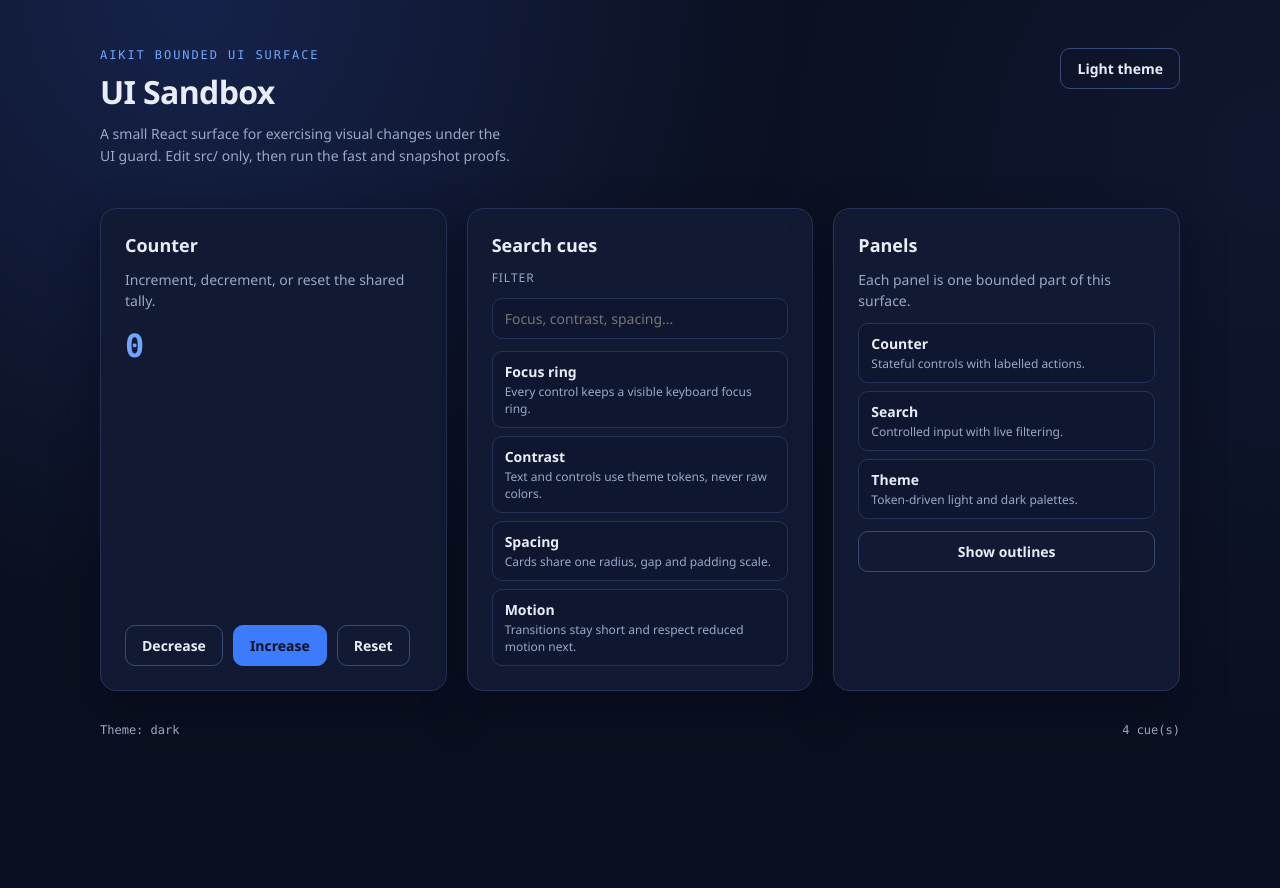
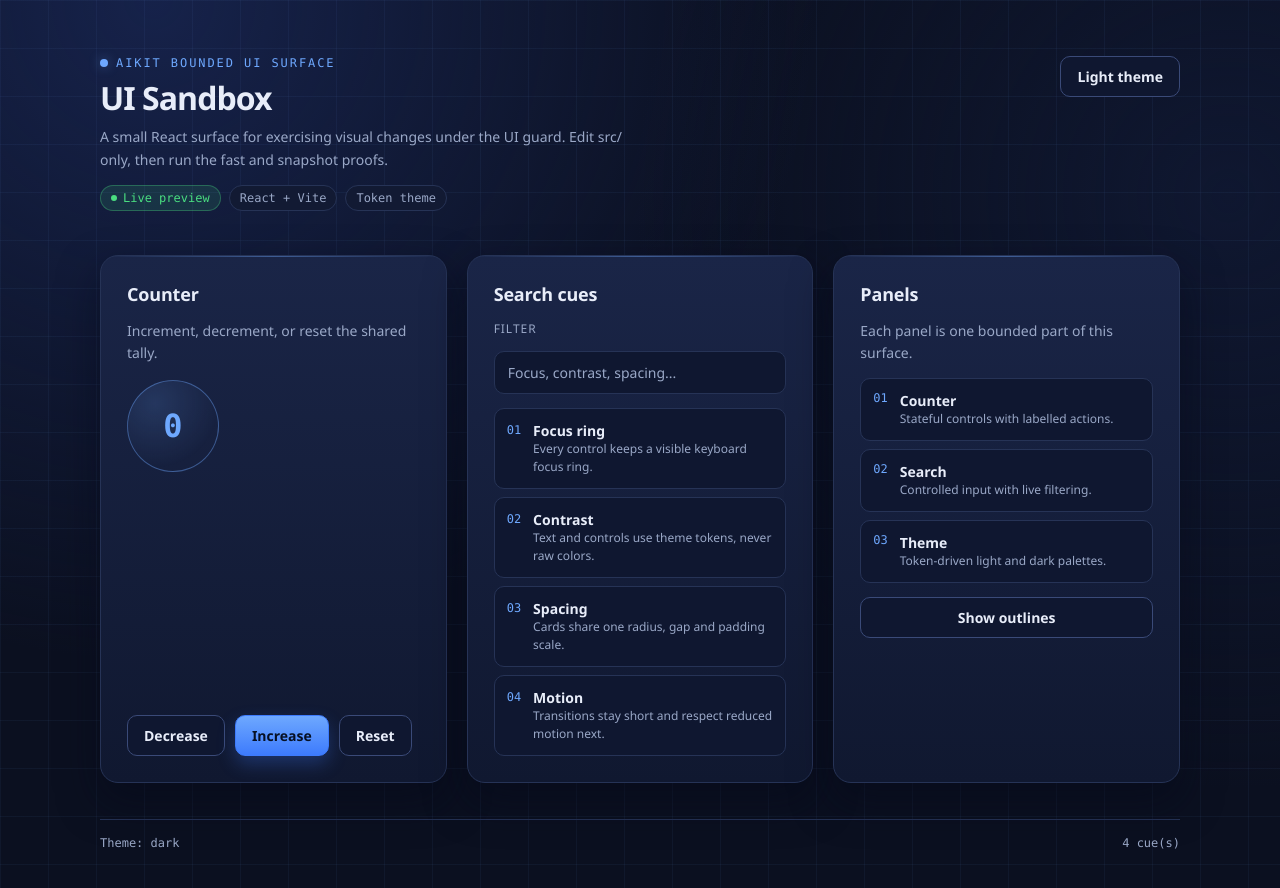
Before and after one commit to Aegean-E/ui-sandbox, a React (Vite) app: page / in a window 1280 px wide. Before the commit the page ends 800 px from the top, so only its background shows below. Built offline with nearby package versions, Linux system fonts and the light colour scheme.

Commit message:
feat(ui): polish the sandbox surface with chips, grid and numbered lists

```diff
--- a/src/App.jsx
+++ b/src/App.jsx
@@ -51,13 +51,24 @@ export default function App() {
       data-ui="app-root"
     >
       <header className="topbar" data-panel="topbar">
-        <div>
-          <p className="eyebrow">AIKit bounded UI surface</p>
+        <div className="identity">
+          <p className="eyebrow">
+            <span className="eyebrow-dot" aria-hidden="true" />
+            AIKit bounded UI surface
+          </p>
           <h1>UI Sandbox</h1>
           <p className="subtitle">
             A small React surface for exercising visual changes under the UI
             guard. Edit src/ only, then run the fast and snapshot proofs.
           </p>
+          <div className="chips">
+            <span className="chip">
+              <span className="chip-dot" aria-hidden="true" />
+              Live preview
+            </span>
+            <span className="chip">React + Vite</span>
+            <span className="chip">Token theme</span>
+          </div>
         </div>
         <button
           className="button button-ghost"
--- a/src/styles.css
+++ b/src/styles.css
@@ -2,13 +2,21 @@
   box-sizing: border-box;
 }
 
+::selection {
+  background: var(--accent-soft);
+  color: var(--text);
+}
+
 .app {
   min-height: 100vh;
-  padding: 48px clamp(20px, 6vw, 72px);
+  padding: 56px clamp(20px, 6vw, 72px) 40px;
   background:
-    radial-gradient(circle at 15% 0%, var(--bg-glow), transparent 45%),
-    radial-gradient(circle at 100% 20%, var(--bg-soft), transparent 40%),
+    linear-gradient(var(--grid-line) 1px, transparent 1px),
+    linear-gradient(90deg, var(--grid-line) 1px, transparent 1px),
+    radial-gradient(circle at 12% 0%, var(--bg-glow), transparent 46%),
+    radial-gradient(circle at 96% 22%, var(--bg-soft), transparent 42%),
     var(--bg);
+  background-size: 48px 48px, 48px 48px, auto, auto, auto;
 }
 
 .topbar {
@@ -17,12 +25,22 @@
   gap: 24px;
   align-items: flex-start;
   justify-content: space-between;
-  margin: 0 auto 40px;
+  margin: 0 auto 44px;
   max-width: 1080px;
 }
 
+.identity {
+  display: flex;
+  flex-direction: column;
+  gap: 10px;
+  max-width: 58ch;
+}
+
 .eyebrow {
-  margin: 0 0 8px;
+  display: inline-flex;
+  gap: 8px;
+  align-items: center;
+  margin: 0;
   color: var(--accent);
   font-family: var(--font-mono);
   font-size: var(--text-xs);
@@ -30,19 +48,61 @@
   text-transform: uppercase;
 }
 
+.eyebrow-dot {
+  width: 8px;
+  height: 8px;
+  border-radius: var(--radius-pill);
+  background: var(--accent);
+  box-shadow: 0 0 12px var(--accent-line);
+}
+
 h1 {
   margin: 0;
   font-size: var(--text-2xl);
   font-weight: var(--weight-strong);
-  letter-spacing: -0.02em;
+  letter-spacing: -0.03em;
+  line-height: 1.1;
 }
 
 .subtitle {
-  margin: 10px 0 0;
-  max-width: 52ch;
+  margin: 0;
   color: var(--text-muted);
   font-size: var(--text-sm);
-  line-height: 1.6;
+  line-height: 1.65;
+}
+
+.chips {
+  display: flex;
+  flex-wrap: wrap;
+  gap: 8px;
+  margin-top: 4px;
+}
+
+.chip {
+  display: inline-flex;
+  gap: 6px;
+  align-items: center;
+  padding: 5px 10px;
+  border: 1px solid var(--border);
+  border-radius: var(--radius-pill);
+  background: var(--bg-elevated);
+  color: var(--text-muted);
+  font-family: var(--font-mono);
+  font-size: var(--text-xs);
+  white-space: nowrap;
+}
+
+.chip:first-child {
+  border-color: var(--chip-border);
+  background: var(--chip-bg);
+  color: var(--success);
+}
+
+.chip-dot {
+  width: 6px;
+  height: 6px;
+  border-radius: var(--radius-pill);
+  background: var(--success);
 }
 
 .grid {
@@ -54,33 +114,53 @@ h1 {
 }
 
 .card {
+  position: relative;
   display: flex;
   flex-direction: column;
-  gap: 12px;
-  padding: 24px;
+  gap: 14px;
+  overflow: hidden;
+  padding: 26px;
   border: 1px solid var(--border);
   border-radius: var(--radius);
-  background: var(--bg-elevated);
+  background: linear-gradient(180deg, var(--surface-top), var(--surface-bottom));
   box-shadow: 0 18px 40px var(--shadow);
-  transition: border-color 160ms ease, transform 160ms ease;
+  transition: border-color 180ms ease, box-shadow 180ms ease, transform 180ms ease;
+}
+
+.card::before {
+  position: absolute;
+  top: 0;
+  right: 0;
+  left: 0;
+  height: 1px;
+  background: linear-gradient(90deg, transparent, var(--accent-line), transparent);
+  content: "";
+}
+
+.card:hover {
+  border-color: var(--border-strong);
+  box-shadow: 0 22px 48px var(--shadow);
+  transform: translateY(-3px);
 }
 
 .card.is-highlighted {
   border-color: var(--accent);
-  transform: translateY(-2px);
+  box-shadow: 0 22px 48px var(--shadow-glow);
+  transform: translateY(-3px);
 }
 
 .card h2 {
   margin: 0;
   font-size: var(--text-lg);
   font-weight: var(--weight-strong);
+  letter-spacing: -0.01em;
 }
 
 .hint {
   margin: 0;
   color: var(--text-muted);
   font-size: var(--text-sm);
-  line-height: 1.5;
+  line-height: 1.55;
 }
 
 .row {
@@ -88,23 +168,26 @@ h1 {
   flex-wrap: wrap;
   gap: 10px;
   margin-top: auto;
+  padding-top: 4px;
 }
 
 .button {
   padding: 10px 16px;
   border: 1px solid var(--accent-strong);
   border-radius: var(--radius-small);
-  background: var(--accent-strong);
+  background: linear-gradient(180deg, var(--accent), var(--accent-strong));
+  box-shadow: 0 8px 18px var(--shadow-glow);
   color: var(--accent-contrast);
   cursor: pointer;
   font-family: var(--font-sans);
   font-size: var(--text-sm);
   font-weight: var(--weight-strong);
-  transition: transform 120ms ease, filter 120ms ease;
+  transition: transform 140ms ease, filter 140ms ease, box-shadow 140ms ease;
 }
 
 .button:hover {
-  filter: brightness(1.12);
+  filter: brightness(1.1);
+  box-shadow: 0 10px 22px var(--shadow-glow);
 }
 
 .button:active {
@@ -114,17 +197,32 @@ h1 {
 .button:focus-visible,
 .input:focus-visible {
   outline: 2px solid var(--accent);
-  outline-offset: 2px;
+  outline-offset: 3px;
 }
 
 .button-ghost {
   border-color: var(--border-strong);
-  background: transparent;
+  background: var(--bg-soft);
+  box-shadow: none;
   color: var(--text);
 }
 
+.button-ghost:hover {
+  border-color: var(--accent);
+  background: var(--accent-soft);
+  filter: none;
+}
+
 .counter {
-  margin: 4px 0;
+  display: inline-grid;
+  place-items: center;
+  align-self: flex-start;
+  width: 92px;
+  height: 92px;
+  margin: 2px 0;
+  border: 1px solid var(--accent-line);
+  border-radius: var(--radius-pill);
+  background: radial-gradient(circle at 30% 25%, var(--accent-soft), transparent 70%);
   color: var(--accent);
   font-family: var(--font-mono);
   font-size: var(--text-2xl);
@@ -140,13 +238,22 @@ h1 {
 
 .input {
   width: 100%;
-  padding: 10px 12px;
+  padding: 11px 13px;
   border: 1px solid var(--border);
   border-radius: var(--radius-small);
   background: var(--bg-soft);
   color: var(--text);
   font-family: var(--font-sans);
   font-size: var(--text-sm);
+  transition: border-color 140ms ease, background 140ms ease;
+}
+
+.input:hover {
+  border-color: var(--border-strong);
+}
+
+.input::placeholder {
+  color: var(--text-muted);
 }
 
 .cue-list,
@@ -159,31 +266,90 @@ h1 {
   list-style: none;
 }
 
-.cue,
-.panel-list li {
-  display: flex;
-  flex-direction: column;
-  gap: 2px;
-  padding: 10px 12px;
+.cue-list {
+  counter-reset: cue;
+}
+
+.panel-list {
+  counter-reset: panel;
+}
+
+.cue {
+  display: grid;
+  grid-template-columns: auto 1fr;
+  column-gap: 12px;
+  padding: 12px;
   border: 1px solid var(--border);
   border-radius: var(--radius-small);
   background: var(--bg-soft);
+  counter-increment: cue;
+  transition: border-color 140ms ease, transform 140ms ease;
 }
 
-.cue-label,
-.panel-list strong {
+.cue:hover {
+  border-color: var(--accent-line);
+  transform: translateX(2px);
+}
+
+.cue::before {
+  grid-row: span 2;
+  padding-top: 2px;
+  color: var(--accent);
+  content: counter(cue, decimal-leading-zero);
+  font-family: var(--font-mono);
+  font-size: var(--text-xs);
+}
+
+.cue-label {
+  grid-column: 2;
   font-size: var(--text-sm);
   font-weight: var(--weight-strong);
 }
 
-.cue-detail,
-.panel-list span {
+.cue-detail {
+  grid-column: 2;
   color: var(--text-muted);
   font-size: var(--text-xs);
+  line-height: 1.5;
+}
+
+.panel-list li {
+  display: grid;
+  grid-template-columns: auto 1fr;
+  column-gap: 12px;
+  padding: 12px;
+  border: 1px solid var(--border);
+  border-radius: var(--radius-small);
+  background: var(--bg-soft);
+  counter-increment: panel;
+}
+
+.panel-list li::before {
+  grid-row: span 2;
+  color: var(--accent);
+  content: counter(panel, decimal-leading-zero);
+  font-family: var(--font-mono);
+  font-size: var(--text-xs);
+}
+
+.panel-list strong {
+  grid-column: 2;
+  font-size: var(--text-sm);
+  font-weight: var(--weight-strong);
+}
+
+.panel-list span {
+  grid-column: 2;
+  color: var(--text-muted);
+  font-size: var(--text-xs);
+  line-height: 1.5;
 }
 
 .empty {
   margin: 0;
+  padding: 12px;
+  border: 1px dashed var(--border-strong);
+  border-radius: var(--radius-small);
   color: var(--text-muted);
   font-size: var(--text-sm);
 }
@@ -193,8 +359,10 @@ h1 {
   flex-wrap: wrap;
   gap: 8px 24px;
   justify-content: space-between;
-  margin: 32px auto 0;
+  margin: 36px auto 0;
   max-width: 1080px;
+  padding-top: 16px;
+  border-top: 1px solid var(--border);
   color: var(--text-muted);
   font-family: var(--font-mono);
   font-size: var(--text-xs);
@@ -207,10 +375,35 @@ h1 {
 
 @media (max-width: 640px) {
   .app {
-    padding: 28px 18px;
+    padding: 30px 18px 28px;
   }
 
   .topbar {
-    margin-bottom: 24px;
+    margin-bottom: 26px;
+  }
+
+  .card {
+    padding: 22px;
+  }
+
+  .counter {
+    width: 78px;
+    height: 78px;
   }
 }
+
+@media (prefers-reduced-motion: reduce) {
+  .card,
+  .button,
+  .cue,
+  .input {
+    transition: none;
+  }
+
+  .card:hover,
+  .card.is-highlighted,
+  .cue:hover,
+  .button:active {
+    transform: none;
+  }
+}
--- a/src/theme.css
+++ b/src/theme.css
@@ -11,10 +11,19 @@
   --accent: #6ea8fe;
   --accent-strong: #3d7bfd;
   --accent-contrast: #061024;
+  --accent-soft: rgba(110, 168, 254, 0.16);
+  --accent-line: rgba(110, 168, 254, 0.42);
+  --surface-top: #1a2547;
+  --surface-bottom: #101830;
+  --grid-line: rgba(110, 168, 254, 0.055);
+  --chip-bg: rgba(74, 222, 128, 0.12);
+  --chip-border: rgba(74, 222, 128, 0.32);
   --success: #4ade80;
   --shadow: rgba(5, 10, 25, 0.55);
-  --radius: 16px;
+  --shadow-glow: rgba(61, 123, 253, 0.28);
+  --radius: 18px;
   --radius-small: 10px;
+  --radius-pill: 999px;
   --font-sans: "Segoe UI", "Inter", system-ui, sans-serif;
   --font-mono: "Cascadia Code", "Consolas", monospace;
   --text-xs: 0.75rem;
@@ -38,8 +47,16 @@
   --accent: #2456d8;
   --accent-strong: #1741b3;
   --accent-contrast: #ffffff;
+  --accent-soft: rgba(36, 86, 216, 0.12);
+  --accent-line: rgba(36, 86, 216, 0.34);
+  --surface-top: #ffffff;
+  --surface-bottom: #f8faff;
+  --grid-line: rgba(36, 86, 216, 0.06);
+  --chip-bg: rgba(21, 128, 61, 0.1);
+  --chip-border: rgba(21, 128, 61, 0.3);
   --success: #15803d;
   --shadow: rgba(24, 39, 75, 0.16);
+  --shadow-glow: rgba(36, 86, 216, 0.2);
 }
 
 body {
```
Also changed, not shown: .aikit/ui_history.json (added).
